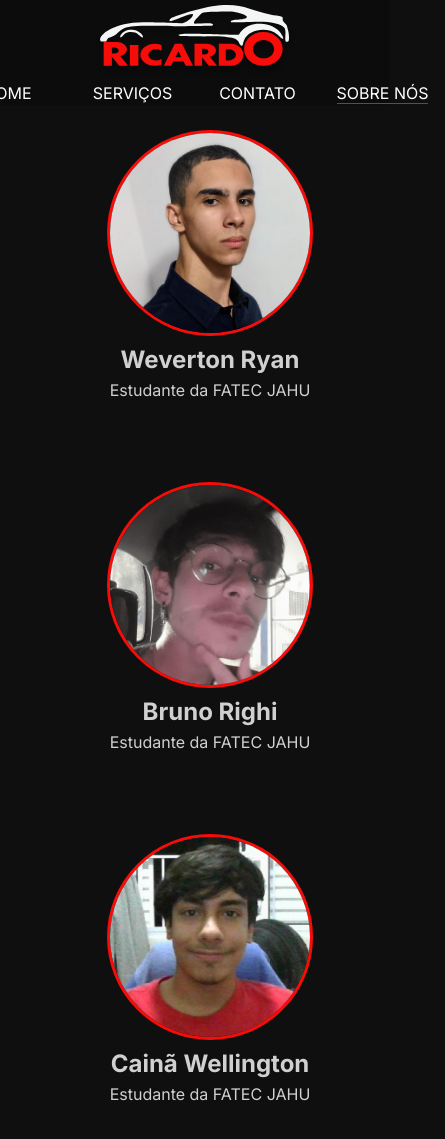
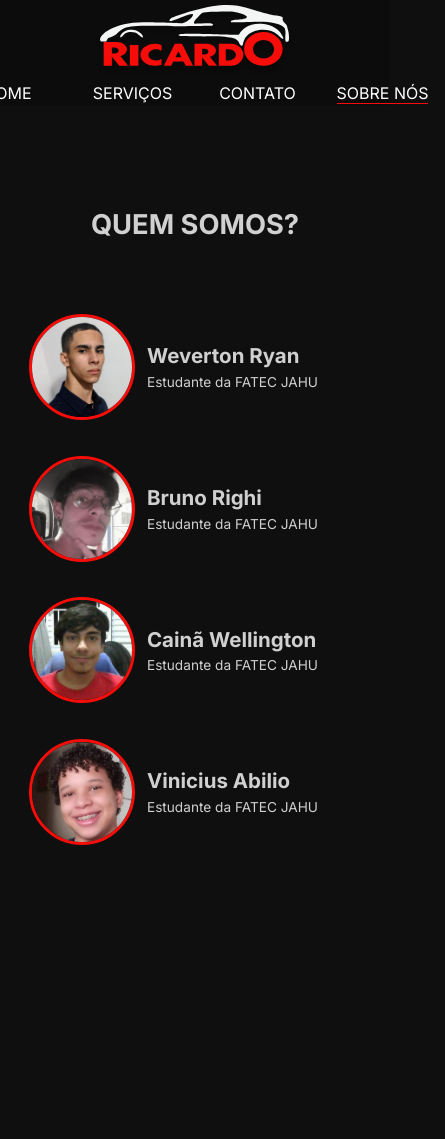
Before and after one commit to cainanbermon/ricardo-detail-auto-PI, a plain HTML site: page pags/sobre_nos.html in a window 390 px wide. Shown: the top 1139 px of the page, 445 px wide, since content can reach past the window. After the commit the page ends 913 px from the top, so only its background shows below. Drawn offline with Linux system fonts and the light colour scheme.

Commit message:
commit trabalhando na pagina "quem somos" e adicionando responsividade

```diff
--- a/css/home.css
+++ b/css/home.css
@@ -44,7 +44,7 @@
 }
 
 .title {
-    font-size: 60px;
+    font-size: 3.75em;
     margin-right: 300px;
     text-wrap: nowrap;
 }
--- a/pags/sobre_nos.html
+++ b/pags/sobre_nos.html
@@ -9,10 +9,21 @@
     <link rel="stylesheet" href="../css/color.css">
     <title>Ricardo Detail - Sobre Nós</title>
     <style>
+        header {
+            position: relative;
+        }
+        main {
+            height: auto;
+        }
+        .titulo {
+            font-size: 3.75em;
+            padding-left: 10%;
+            padding-top: 100px;
+        }
         .div-devs {
             width: 100%;
             height: auto;
-            padding-top: 90px;
+            padding-block: 50px;
             justify-content: space-evenly;
             display: flex;
             align-items: center;
@@ -21,9 +32,6 @@
         }
 
         .div_imgs {
-            position: relative;
-            width: 40%;
-            min-width: 300px;
             padding-block: 30px;
         }
 
@@ -38,16 +46,47 @@
             display: flex;
             justify-content: center;
             border-radius: 30px;
-            width: 450px;
-            margin: 0 50px;
+            width: 30%;
+            margin: 20px 50px;
             padding: 10px;
             text-decoration: none;
+        }
+
+        .div_text_sob {
+            margin-inline: 30px;
         }
 
         .link-img:hover {
             background-color: #0000003f;
             transform: scale(1.05);
             transition: 0.3s ;
+        }
+        @media (max-width: 800px) {
+            .titulo {
+                width: 100%;
+                padding-left: 0;
+                text-align: center;
+                font-size: 7vw;
+            }
+            .link-img {
+                width: 85%;
+                margin: 0;
+                justify-content: flex-start;
+            }
+            .div_imgs {
+                display: flex;
+                align-items: center;
+                padding-block: 2vw;
+            }
+            .img_dev {
+                height: 20vw;
+                min-height: 100px;
+            }
+            .div_text_sob {
+                text-align: start;
+                font-size: 3.5vw;
+                margin-inline: 3vw;
+            }
         }
     </style>
 </head>
@@ -84,37 +123,48 @@
             </ul>
         </nav>
     </header>
+    <main>
+    <h1 class="titulo">QUEM SOMOS?</h1>
     <div class="div-devs">
         <a href="https://github.com/wevertonryan" class="link-img">
             <div class="div_imgs">
                 <img class="img_dev" src="../img/img_weverton.jpg" alt="Weverton">
+                <div class="div_text_sob">
                     <h2 class="text-dev">Weverton Ryan</h2>
                     <p>Estudante da FATEC JAHU</p>
+                </div>
             </div>
         </a>
 
         <a href="https://github.com/BrunoozL" class="link-img">
             <div class="div_imgs">
                 <img class="img_dev" src="../img/img_bruno.png" alt="Bruno">
+                <div class="div_text_sob">
                     <h2 class="text-dev">Bruno Righi</h2>
                     <p>Estudante da FATEC JAHU</p>
+                </div>
             </div>
         </a>
 
         <a href="https://github.com/cainanbermon/" class="link-img">
             <div class="div_imgs">
                 <img class="img_dev" src="../img/img_caina.jpg" alt="Cainã">
+                <div class="div_text_sob">
                     <h2 class="text-dev">Cainã Wellington</h2>
                     <p>Estudante da FATEC JAHU</p>
+                </div>
             </div>
         </a>
 
         <a href="https://github.com/ViniciusAbilio23" class="link-img">
             <div class="div_imgs">
                 <img class="img_dev" src="../img/img_vinicius.jpg" alt="Vinicius">
+                <div class="div_text_sob">
                     <h2 class="text-dev">Vinicius Abilio</h2>
                     <p>Estudante da FATEC JAHU</p>
                 </div>
+            </div>
         </a>
     </div>
+</main>
 </html>
```
Lines whose indentation alone changed are shown as unchanged.
